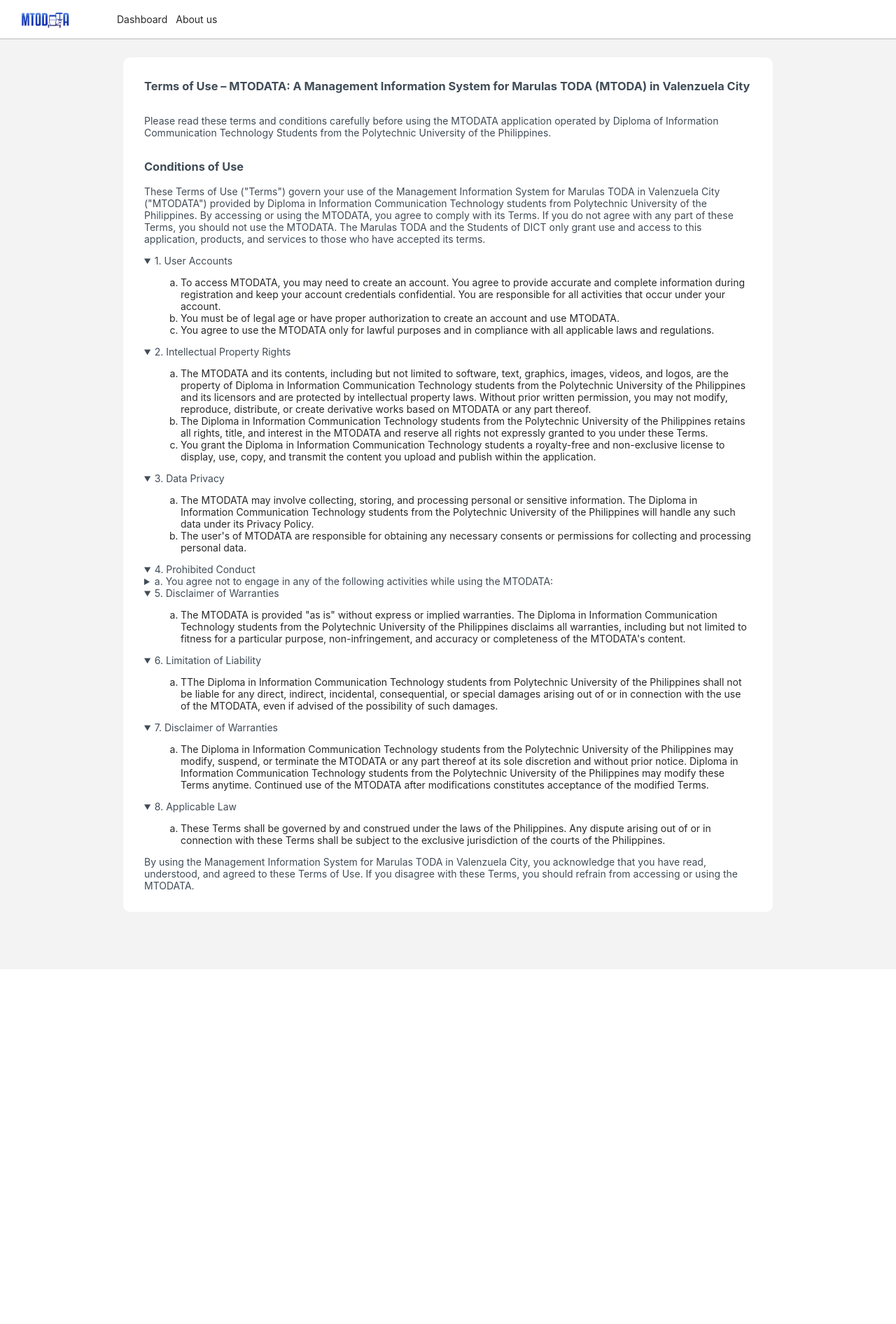
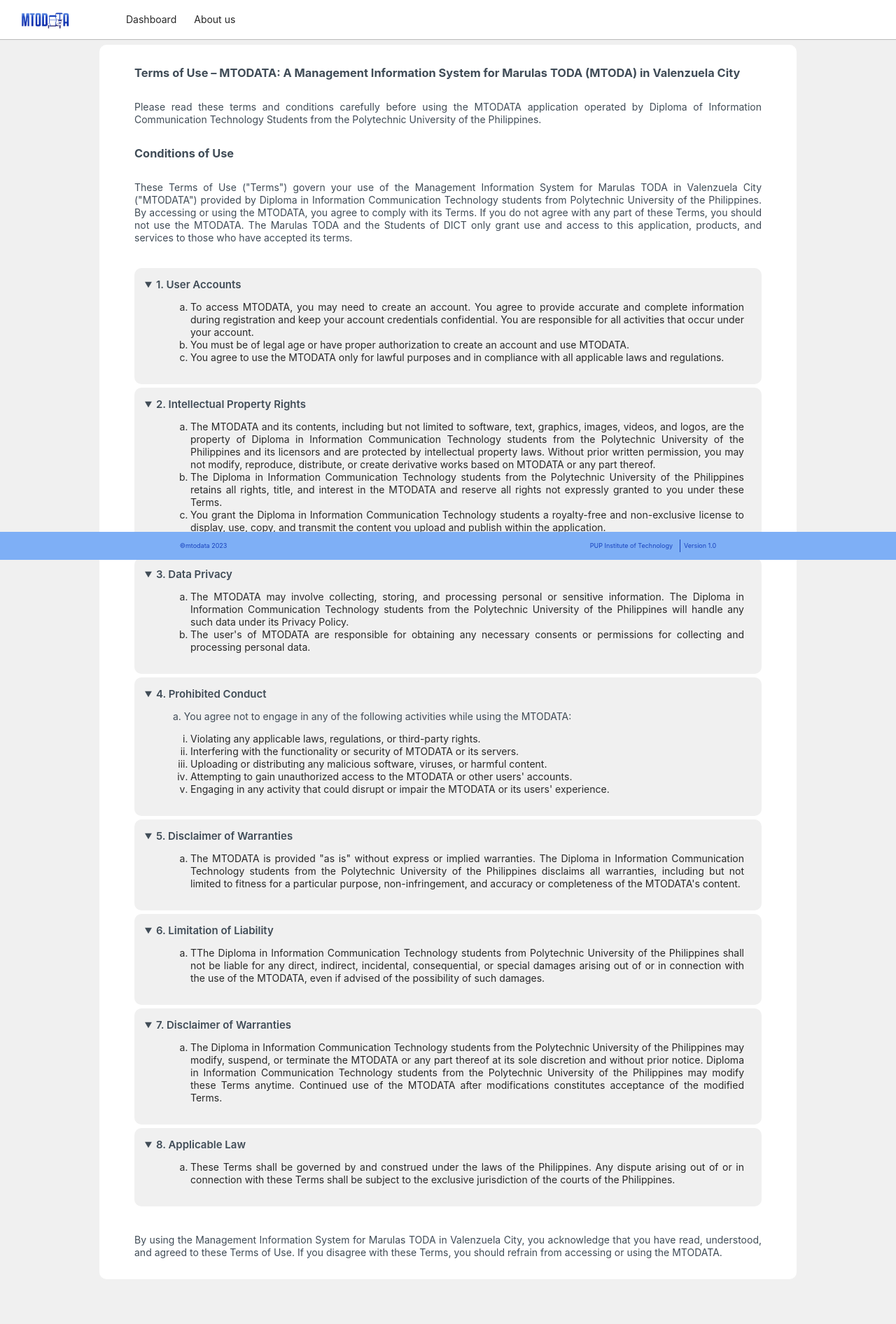
Before and after one commit to TopherGacad/mtodata-mis, a PHP site: page /views/pages/termsofuse.php in a window 1280 px wide. Shown: the whole page at 70% size. Before the commit the page ends 1271 px from the top, so only its background shows below. Run offline with PHP 8.4, Linux system fonts and the light colour scheme; a user stored in the database is signed in; some libraries are stand-ins or nearby versions.

Commit message:
finished terms of use page

```diff
--- a/public/css/dashboard.css
+++ b/public/css/dashboard.css
@@ -430,7 +430,7 @@ footer{
     bottom: 0;
     background-color: var(--font-color);
     font-size:9px ;
-    color: var(--content-font-color);
+    color: var(--dark-blue);
 }
 .flex{
     display: flex;
@@ -441,6 +441,9 @@ footer{
     padding-right: 10px;
     padding-left: 5px;
     margin-right: 5px;
+}
+.link-footer a:hover{
+    color: var(--base-color);
 }
 
 /* STYLES TO TOGGLE */
--- a/public/css/termsofuse.css
+++ b/public/css/termsofuse.css
@@ -1,5 +1,5 @@
 :root {
-    --backdrop-color: #f3f3f3;
+    --backdrop-color: #f0f0f0;
     --border-color: #DAE4F2;
     --primary-font-color: #404c57;
     --btn-hover: #677c8f;
@@ -9,6 +9,7 @@
     --btn-save: #28a745;
     --update-hover: #1f7e35;
     --dark-blue: #1842BD;
+    --font-color: #7EAFF6;
     --link-color: #6764EE;
     --border-color: #BABABA;
     --base-color: #FEFEFE;
@@ -22,14 +23,18 @@
 body {
     margin: 0;
     padding: 0;
+    min-height: 100vh;
     box-sizing: border-box;
     background-color: var(--backdrop-color);
     font-size: 16px;
     font-family: 'Inter', sans-serif;
     font-size: 14px;
     color: var(--primary-font-color);
+    line-height: 18px;
+    text-align: justify;
 }
 
+/* HEADER */
 .head-container {
     display: flex;
     align-items: center;
@@ -48,8 +53,11 @@ ul{
     align-items: center;
 }
 li{
-    margin-left: 12px;
+    margin-left: 25px;
     color: var(--default-font-color);
+}
+.head-container li:hover{
+    color: var(--dark-blue);
 }
 ul a{
     text-decoration: none;
@@ -82,10 +90,12 @@ ul a{
 }
 
 .content-container {
-    padding: 20px;
+    min-height: 100vh;
     z-index: 998;
     align-content: center;
 }
+
+/* MAIN CONTENT */
 .main-paper {
     width: 70%;
     height: fit-content;
@@ -93,8 +103,51 @@ ul a{
     background-color: var(--def-white);
     border-radius: 10px;
     box-shadow: var(--box-shadow);
-    padding: 15px 30px;
+    padding: 15px 50px;
     display: flex;
     flex-direction: column;
     justify-content: space-between;
+    color: var(--primary-font-color);
 }
+summary{
+    font-size: 15px;
+    font-weight: 600;
+}
+details li{
+    padding-right: 10px;
+}
+details{
+    padding:15px;
+    margin-bottom: 5px;
+    border-radius: 10px;
+    color: var(--primary-font-color);
+    background-color: var(--backdrop-color);
+}
+.isolate{
+    padding-left:40px;
+}
+.padding{
+    padding-top: 20px;
+}
+
+/* FOOTER */
+footer{
+    justify-content: space-around;
+    position: fixed;
+    height: 5%;
+    width: 100vw;
+    bottom: 0;
+    background-color: var(--font-color);
+    font-size:9px ;
+    color: var(--dark-blue);
+}
+.flex{
+    display: flex;
+    align-items: center;
+}
+.border-right{
+    border-right: 1px solid var(--dark-blue);
+    padding-right: 10px;
+    padding-left: 5px;
+    margin-right: 5px;
+}
--- a/views/pages/termsofuse.php
+++ b/views/pages/termsofuse.php
@@ -34,7 +34,7 @@ if (isset($_SESSION['last_activity']) && (time() - $_SESSION['last_activity']) >
         <img class="main-logo" src="../../public/assets/mtodata_logo.png" alt="mtodata logo">
         <ul>
             <a href="../../views/php/dashboard.php"><li>Dashboard</li></a>
-            <a href="../../views"><li>About us</li></a>
+            <a href="#"><li>About us</li></a>
         </ul>
     </div>
 
@@ -48,10 +48,12 @@ if (isset($_SESSION['last_activity']) && (time() - $_SESSION['last_activity']) >
             </div>
             <div class="paper-header">
                 <h3>Conditions of Use</h3>
-
+            </div>
+            <div class="content">
                 <p>These Terms of Use ("Terms") govern your use of the Management Information System for Marulas TODA in Valenzuela City ("MTODATA") provided by Diploma in Information Communication Technology students from Polytechnic University of the Philippines. By accessing or using the MTODATA, you agree to comply with its Terms. If you do not agree with any part of these Terms, you should not use the MTODATA. The Marulas TODA and the Students of DICT only grant use and access to this application, products, and services to those who have accepted its terms.</p>
             </div>
-            <div class="content">
+            <div class="content padding">
+
             <details open>
                 <summary>1. User Accounts</summary>
                 <ol type="a">
@@ -80,8 +82,7 @@ if (isset($_SESSION['last_activity']) && (time() - $_SESSION['last_activity']) >
 
             <details open>
                 <summary>4. Prohibited Conduct </summary>
-                <details>
-                    <summary>a. You agree not to engage in any of the following activities while using the MTODATA:</summary>
+                    <p class="isolate">a. You agree not to engage in any of the following activities while using the MTODATA:</p>
                     <ol type="i">
                         <li>Violating any applicable laws, regulations, or third-party rights.</li>
                         <li>Interfering with the functionality or security of MTODATA or its servers.</li>
@@ -89,7 +90,7 @@ if (isset($_SESSION['last_activity']) && (time() - $_SESSION['last_activity']) >
                         <li>Attempting to gain unauthorized access to the MTODATA or other users' accounts.</li>
                         <li>Engaging in any activity that could disrupt or impair the MTODATA or its users' experience.</li>
                     </ol>
-                </details>
+
             </details>
 
             <details open>
@@ -116,12 +117,21 @@ if (isset($_SESSION['last_activity']) && (time() - $_SESSION['last_activity']) >
                     <li>These Terms shall be governed by and construed under the laws of the Philippines. Any dispute arising out of or in connection with these Terms shall be subject to the exclusive jurisdiction of the courts of the Philippines.</li>
             </details>
 
-            <div class="content">
+            <div class="content padding">
                 <p>By using the Management Information System for Marulas TODA in Valenzuela City, you acknowledge that you have read, understood, and agreed to these Terms of Use. If you disagree with these Terms, you should refrain from accessing or using the MTODATA.</p>
             </div>
 
         </div>
     </div>
 
+     <!-- FOOTER -->
+     <footer class="flex">
+        <p>&copy;mtodata 2023</p>
+        <div class="link-footer flex">
+            <p class="border-right">PUP Institute of Technology</p>
+            <p>Version 1.0</p>
+        </div>
+    </footer>
+
 </body>
 </html>
```
